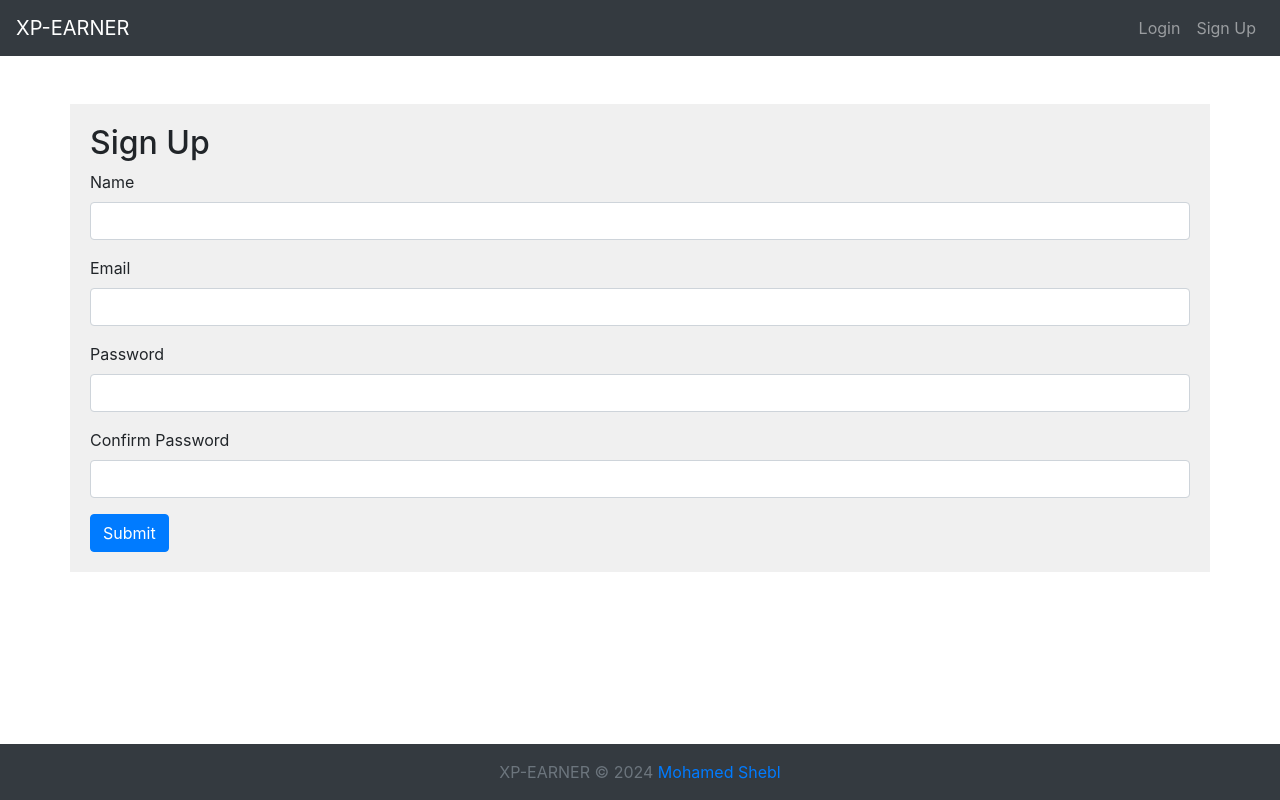
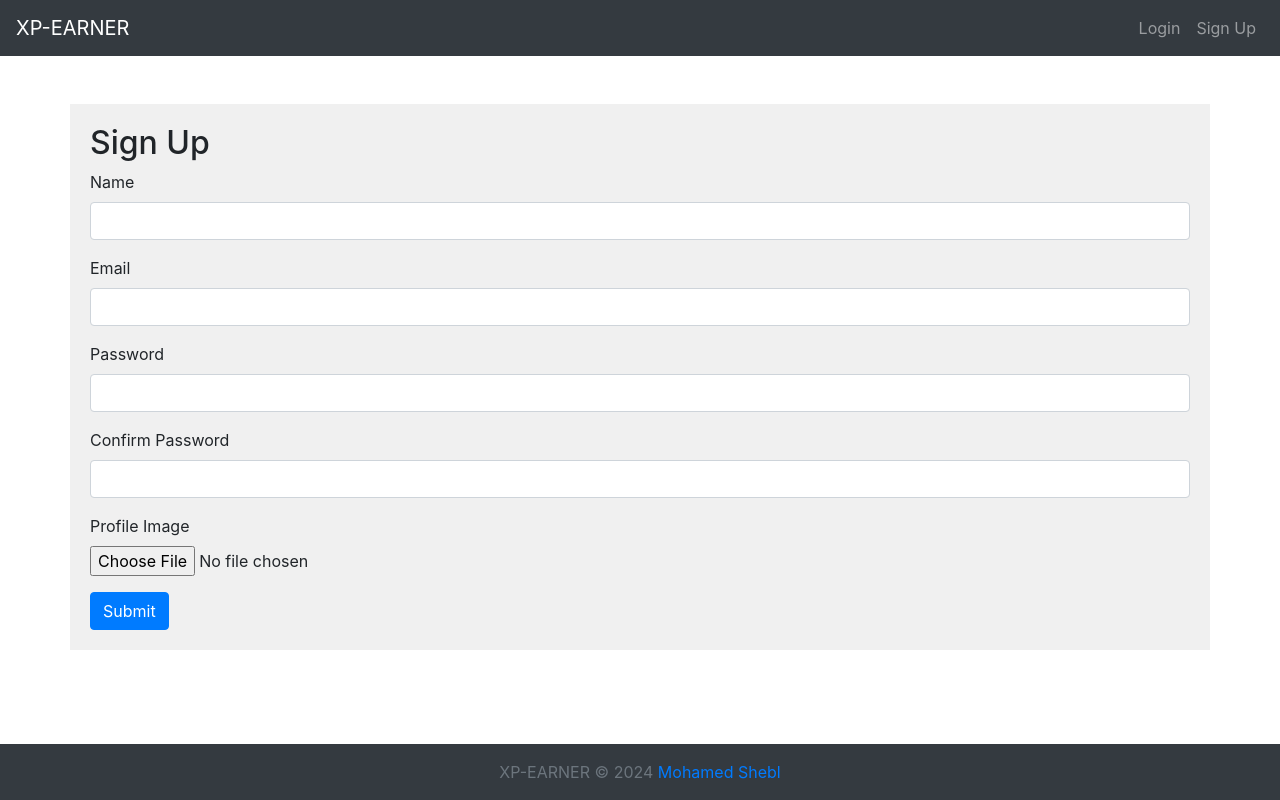
Before and after one commit to acem702/xp-earner, a React (Create React App) app in the folder client/: page /register in a window 1280 px wide. Built offline with nearby package versions, Linux system fonts and the light colour scheme.

Commit message:
+ allow user upload image when signup

```diff
--- a/client/src/pages/auth/register/Register.js
+++ b/client/src/pages/auth/register/Register.js
@@ -2,7 +2,6 @@ import React, { useState } from 'react';
 import 'bootstrap/dist/css/bootstrap.min.css';
 import axios from 'axios';
 import { useNavigate } from 'react-router-dom';
-
 
 const Register = () => {
     const navigate = useNavigate();
@@ -12,6 +11,7 @@ const Register = () => {
         email: '',
         password: '',
         confirmPassword: '',
+        image: null, // Added image field to store the selected file
     });
 
     const handleChange = (e) => {
@@ -19,30 +19,41 @@ const Register = () => {
         setFormData({ ...formData, [name]: value });
     };
 
-    const handleSubmit = (e) => {
+    const handleImageChange = (e) => {
+        const file = e.target.files[0];
+        setFormData({ ...formData, image: file });
+    };
+
+    const handleSubmit = async (e) => {
         e.preventDefault();
 
-        // call api to register user with the data in the form
-        axios.post('http://localhost:4000/api/v1/signup',
-        {
-            name: formData.name,
-            email: formData.email,
-            password: formData.password,
-            passwordConfirm: formData.confirmPassword,
-        },
-        {
-            withCredentials: true,
-            credentials: 'include'
-        },
-        ).then((res) => {
-            console.log(res);
-            // redirect to home page
+        const formDataToSend = new FormData();
+        formDataToSend.append('name', formData.name);
+        formDataToSend.append('email', formData.email);
+        formDataToSend.append('password', formData.password);
+        formDataToSend.append('passwordConfirm', formData.confirmPassword);
+        formDataToSend.append('image', formData.image); // Append the image file
+
+        try {
+            const response = await axios.post(
+                'http://localhost:4000/api/v1/signup',
+                formDataToSend,
+                {
+                    withCredentials: true,
+                    credentials: 'include',
+                    headers: {
+                        'Content-Type': 'multipart/form-data',
+                    },
+                },
+            );
+
+            console.log(response);
             navigate('/');
             alert('User registered successfully');
-        }).catch((err) => {
-            console.log(err);
-            alert(err.response.data.message);
-        })
+        } catch (error) {
+            console.error(error);
+            alert(error.response.data.message);
+        }
     };
 
     return (
@@ -51,7 +62,7 @@ const Register = () => {
             style={{ backgroundColor: '#f0f0f0', padding: '20px' }}
         >
             <h2>Sign Up</h2>
-            <form onSubmit={handleSubmit}>
+            <form onSubmit={handleSubmit} encType="multipart/form-data">
                 <div className="form-group">
                     <label htmlFor="name">Name</label>
                     <input
@@ -100,6 +111,20 @@ const Register = () => {
                         required
                     />
                 </div>
+
+                {/* New image field */}
+                <div className="form-group">
+                    <label htmlFor="image">Profile Image</label>
+                    <input
+                        type="file"
+                        className="form-control-file"
+                        id="image"
+                        name="image"
+                        accept="image/*"
+                        onChange={handleImageChange}
+                    />
+                </div>
+
                 <button type="submit" className="btn btn-primary">
                     Submit
                 </button>
```
